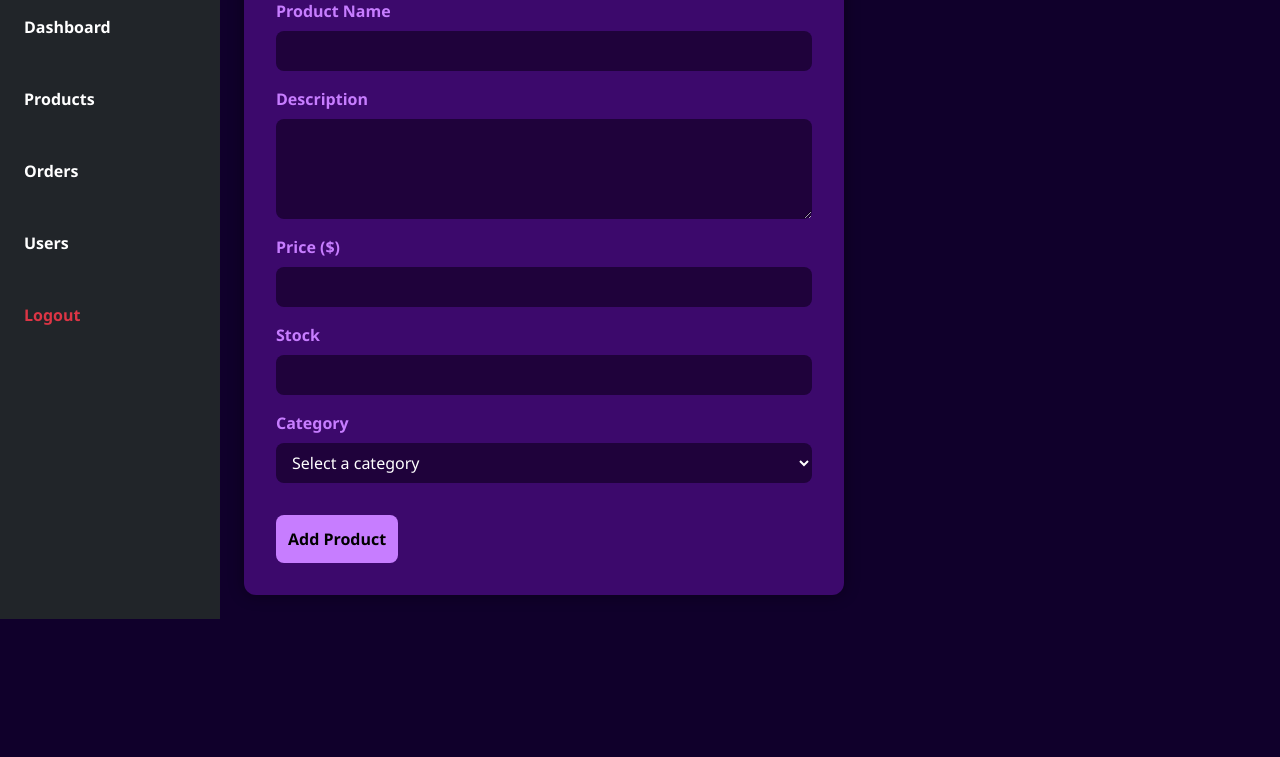
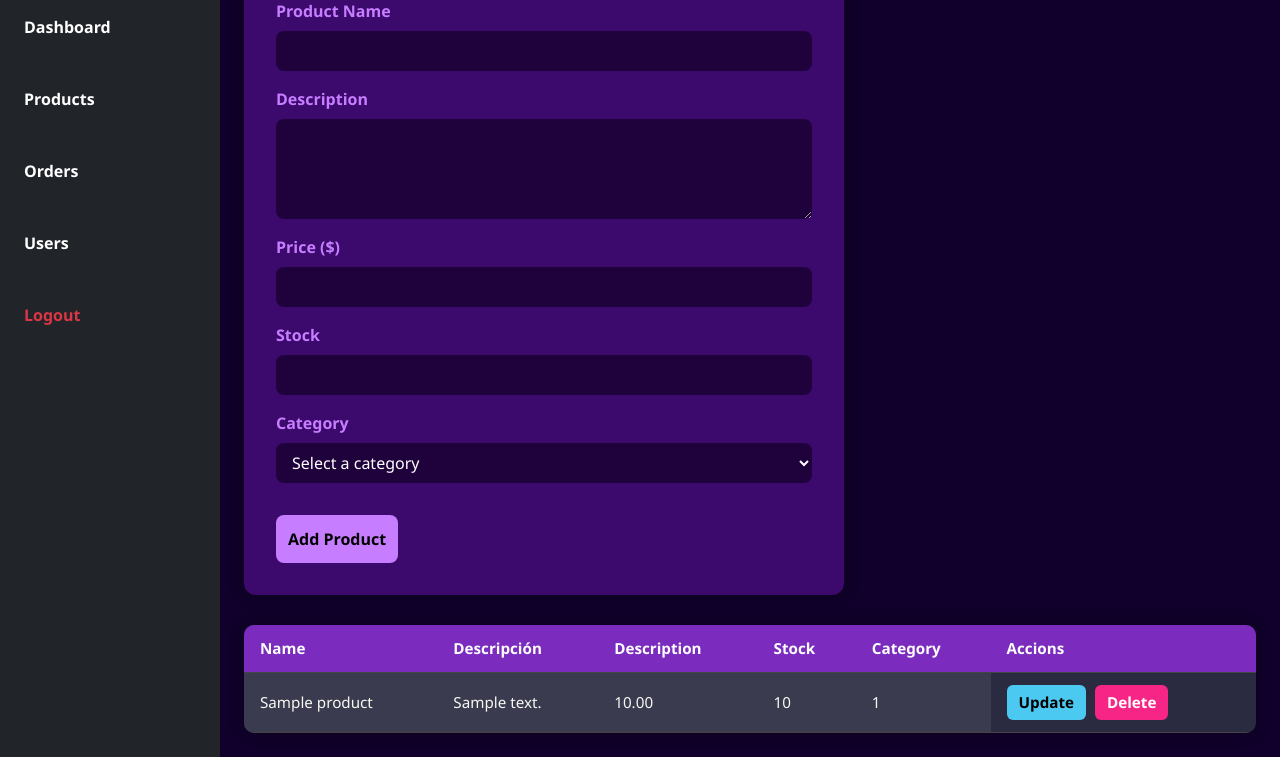
Before and after one commit to DianyGuerra/AWD_22406_TEAM_3_Syntax_Squad, a PHP site: page /productsAdmin.php in a window 1280 px wide. Shown: the part 199-956 px from the top of the page. Before the commit the page ends 818 px from the top, so only its background shows below. Run offline with PHP 8.4, Linux system fonts and the light colour scheme; tables that the repository leaves empty hold one stand-in row (values such as "Sample post"); data that the repository does not hold is empty; some libraries are stand-ins or nearby versions.

Commit message:
Implementation of the products table to display all products (working correctly) with delete and modify actions (not working yet)

```diff
--- a/BLAK BOX/Code/backend/models/Products.php
+++ b/BLAK BOX/Code/backend/models/Products.php
@@ -1,6 +1,5 @@
 <?php
-include('ConnectionDB.php');
-
+require_once('ConnectionDB.php');
 class Product {
 
     public $id;
--- a/BLAK BOX/Code/src/pages/productsAdmin.php
+++ b/BLAK BOX/Code/src/pages/productsAdmin.php
@@ -71,6 +71,7 @@ while ($row = $result->fetch_assoc()) {
 
     <main class="flex-fill bg-purple-darker p-4">
       <h1>Product Manager</h1>
+      <div class="parent-container">
         <div class="product-form-container">
           <h2 class="form-title">Add New Product</h2>
           <form action="../../backend/models/InsertProduct.php" method="POST" class="product-form">
@@ -107,6 +108,41 @@ while ($row = $result->fetch_assoc()) {
             <button type="submit" class="submit-btn">Add Product</button>
           </form>
         </div>
+      </div>
+  <table id="productTable" class="table-products">
+  <thead>
+    <tr>
+      <th>Name</th>
+      <th>Descripción</th>
+      <th>Description</th>
+      <th>Stock</th>
+      <th>Category</th>
+      <th>Accions</th>
+    </tr>
+  </thead>
+
+  <tbody>
+    <?php
+    include('../../backend/models/Products.php');
+    $productos = Product::listAllProducts();
+    foreach ($productos as $p) {
+      echo "<tr data-id='{$p['productId']}'>
+        <td contenteditable='true' class='editable' data-field='name'>{$p['name']}</td>
+        <td contenteditable='true' class='editable' data-field='description'>{$p['description']}</td>
+        <td contenteditable='true' class='editable' data-field='price'>{$p['price']}</td>
+        <td contenteditable='true' class='editable' data-field='stock'>{$p['stock']}</td>
+        <td contenteditable='true' class='editable' data-field='categoryId'>{$p['categoryId']}</td>
+        <td>
+          <button class='btn-edit'>Update</button>
+          <button class='btn-delete'>Delete</button>
+        </td>
+      </tr>";
+    }
+    ?>
+  </tbody>
+</table>
+
+
 
 
     </main>
@@ -114,6 +150,71 @@ while ($row = $result->fetch_assoc()) {
   <script src="https://cdn.jsdelivr.net/npm/sweetalert2@11"></script>
 
   <script>
+    document.querySelectorAll('.btn-edit').forEach(btn => {
+  btn.addEventListener('click', async function () {
+    const row = this.closest('tr');
+    const id = row.dataset.id;
+    const data = {
+      action: 'update',
+      id: id,
+      name: row.querySelector("[data-field='name']").textContent,
+      description: row.querySelector("[data-field='description']").textContent,
+      price: row.querySelector("[data-field='price']").textContent,
+      stock: row.querySelector("[data-field='stock']").textContent,
+      category: row.querySelector("[data-field='categoryId']").textContent
+    };
+
+    const result = await Swal.fire({
+      title: '¿Actualizar producto?',
+      text: "¿Estás seguro de modificar este producto?",
+      icon: 'warning',
+      showCancelButton: true,
+      confirmButtonText: 'Sí, modificar',
+      cancelButtonText: 'Cancelar'
+    });
+
+    if (result.isConfirmed) {
+      fetch('../controllers/ProductController.php', {
+        method: 'POST',
+        headers: { 'Content-Type': 'application/x-www-form-urlencoded' },
+        body: new URLSearchParams(data)
+      }).then(res => res.json())
+        .then(res => {
+          if (res.success) Swal.fire('¡Actualizado!', '', 'success');
+        });
+    }
+  });
+});
+
+document.querySelectorAll('.btn-delete').forEach(btn => {
+  btn.addEventListener('click', async function () {
+    const row = this.closest('tr');
+    const id = row.dataset.id;
+
+    const result = await Swal.fire({
+      title: '¿Eliminar producto?',
+      text: "Esta acción no se puede deshacer",
+      icon: 'warning',
+      showCancelButton: true,
+      confirmButtonText: 'Sí, eliminar',
+      cancelButtonText: 'Cancelar'
+    });
+
+    if (result.isConfirmed) {
+      fetch('../controllers/ProductController.php', {
+        method: 'POST',
+        headers: { 'Content-Type': 'application/x-www-form-urlencoded' },
+        body: new URLSearchParams({ action: 'delete', id: id })
+      }).then(res => res.json())
+        .then(res => {
+          if (res.success) {
+            row.remove();
+            Swal.fire('¡Eliminado!', '', 'success');
+          }
+        });
+    }
+  });
+});
 
     const urlParams = new URLSearchParams(window.location.search);
     const status = urlParams.get('status');
--- a/BLAK BOX/Code/src/styles/styleAdmin.css
+++ b/BLAK BOX/Code/src/styles/styleAdmin.css
@@ -69,7 +69,7 @@ body, html {
   background-color: var(--purple);
 }
 
-/* Main Content */
+
 .main-content {
   flex: 1;
   background-color: var(--purple-darker);
@@ -180,3 +180,69 @@ body, html {
 .submit-btn:hover {
   background-color: var(--purple-light);
 }
+
+.table-products {
+  width: 100%;
+  border-collapse: collapse;
+  margin-top: 30px;
+  background-color: #2a2a40;
+  color: #f8f8f2;
+  border-radius: 10px;
+  overflow: hidden;
+  box-shadow: 0 0 15px rgba(0, 0, 0, 0.3);
+  font-size: 0.95rem;
+}
+
+.table-products thead {
+  background-color: #7b2cbf;
+  color: #ffffff;
+}
+
+.table-products th, .table-products td {
+  padding: 12px 16px;
+  text-align: left;
+  border-bottom: 1px solid #444;
+}
+
+.table-products tr:hover {
+  background-color: #3e3e5e;
+}
+
+.table-products td.editable {
+  cursor: text;
+  background-color: #3b3b4f;
+  transition: background-color 0.2s ease;
+}
+
+.table-products td.editable:focus {
+  outline: 2px solid #c77dff;
+  background-color: #4a4a63;
+}
+
+.table-products button {
+  padding: 6px 12px;
+  border: none;
+  border-radius: 6px;
+  font-weight: bold;
+  cursor: pointer;
+  margin-right: 5px;
+  transition: background-color 0.3s ease;
+}
+
+.btn-edit {
+  background-color: #4cc9f0;
+  color: #000;
+}
+
+.btn-edit:hover {
+  background-color: #3ab7dd;
+}
+
+.btn-delete {
+  background-color: #f72585;
+  color: #fff;
+}
+
+.btn-delete:hover {
+  background-color: #d61e6c;
+}
```
Also changed, not shown: BLAK BOX/Code/backend/models/ProductController.php (added, +24 -0 lines). Lines whose indentation alone changed are shown as unchanged.
